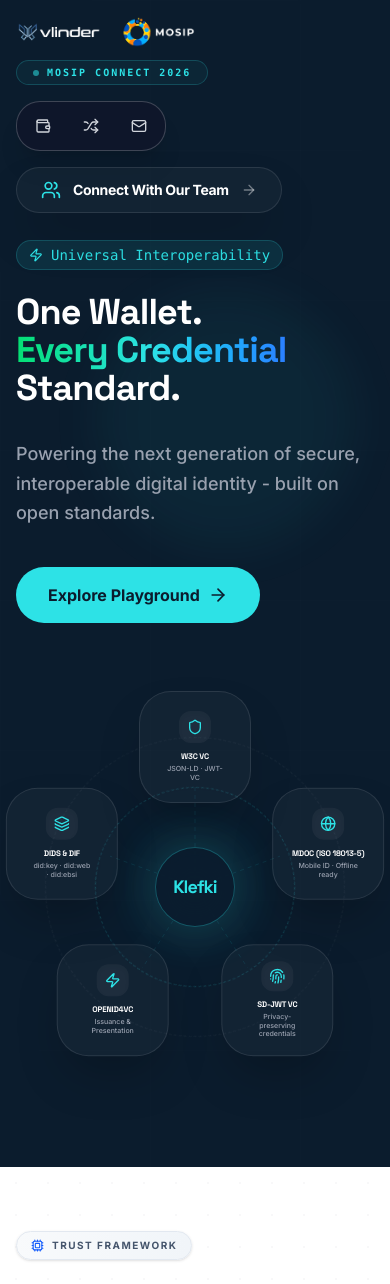
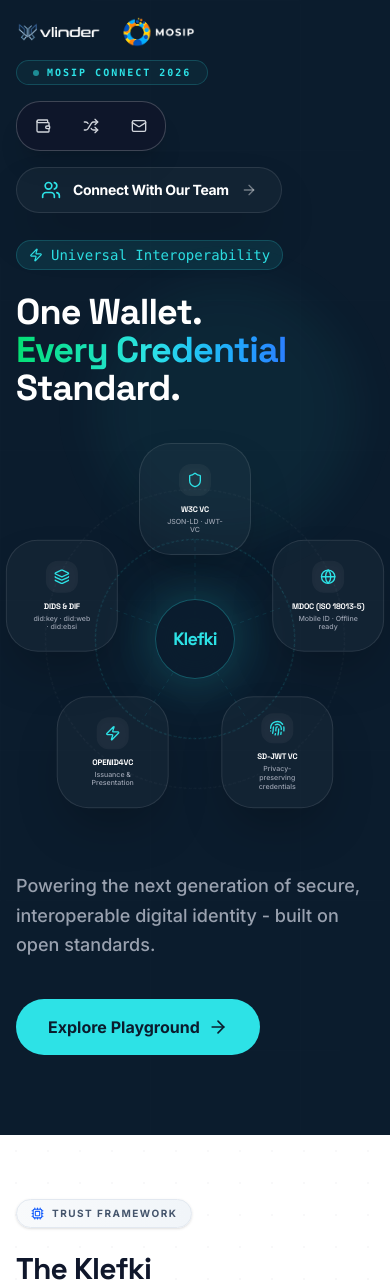
Before and after one commit to kishorekumarj79/Landing-Page, a React (Vite) app: page / in a window 390 px wide. Shown: the top 1284 px of the page. Built offline with nearby package versions, Linux system fonts and the light colour scheme.

Commit message:
fix: mobile optimized

```diff
--- a/src/components/Hero.jsx
+++ b/src/components/Hero.jsx
@@ -326,12 +326,81 @@
 
             <div className="max-w-7xl mx-auto px-4 sm:px-6 lg:px-8 relative z-10 w-full pt-60 md:pt-48 pb-20">
                 <div className="grid lg:grid-cols-2 gap-16 items-center">
+                    {/* Standards Orbit Logic extracted for reusability */}
+                    {(() => {
+                        const StandardsOrbit = ({ mobile = false }) => (
+                            <div className={`relative ${mobile ? 'h-[400px] mb-8' : 'h-[550px] lg:order-2'} flex items-center justify-center transform-gpu`}>
+                                {/* Animated Rings */}
+                                <div className={`absolute ${mobile ? 'w-[200px] h-[200px]' : 'w-[300px] h-[300px]'} rounded-full border border-dashed border-accent/20 animate-[spin_40s_linear_infinite]`} />
+                                <div className={`absolute ${mobile ? 'w-[300px] h-[300px]' : 'w-[450px] h-[450px]'} rounded-full border border-dashed border-white/5 animate-[spin_60s_linear_infinite_reverse]`} />
+
+                                {/* Connection Lines (Static SVG) */}
+                                <svg className="absolute inset-0 w-full h-full pointer-events-none">
+                                    {standards.map((_, index) => {
+                                        const angle = (index * 72 * Math.PI) / 180 - (Math.PI / 2);
+                                        const x2 = 50 + (Math.cos(angle) * (mobile ? 25 : 35));
+                                        const y2 = 50 + (Math.sin(angle) * (mobile ? 25 : 35));
+                                        return (
+                                            <line
+                                                key={index}
+                                                x1="50%" y1="50%"
+                                                x2={`${x2}%`} y2={`${y2}%`}
+                                                stroke="rgba(45, 226, 230, 0.1)"
+                                                strokeWidth="1"
+                                                strokeDasharray="4 4"
+                                            />
+                                        );
+                                    })}
+                                </svg>
+
+                                {/* Central Hub */}
+                                <div className="relative z-20">
+                                    <div className={`absolute inset-0 bg-accent/20 rounded-full blur-2xl animate-pulse`} />
+                                    <div className={`${mobile ? 'w-20 h-20' : 'w-28 h-28'} bg-primary/80 backdrop-blur-xl rounded-full border border-accent/30 flex flex-col items-center justify-center shadow-[0_0_50px_rgba(45,226,230,0.2)]`}>
+                                        <div className={`${mobile ? 'text-lg' : 'text-2xl'} font-bold font-display text-accent tracking-tighter`}>Klefki</div>
+                                    </div>
+                                </div>
+
+                                {/* Orbiting Standards Cards */}
+                                {standards.map((item, index) => {
+                                    const angle = (index * 72 * Math.PI) / 180 - (Math.PI / 2);
+                                    const radius = mobile ? 140 : 220;
+                                    const x = Math.cos(angle) * radius;
+                                    const y = Math.sin(angle) * radius;
+
+                                    return (
+                                        <motion.div
+                                            key={index}
+                                            className="absolute z-10 transform-gpu"
+                                            initial={{ x: 0, y: 0, opacity: 0 }}
+                                            animate={{ x: x, y: y, opacity: 1 }}
+                                            transition={{ duration: 0.8, delay: 0.5 + index * 0.1, ease: "easeOut" }}
+                                        >
+                                            <div className={`p-4 md:p-5 rounded-[2rem] md:rounded-[2.5rem] bg-white/[0.03] border ${item.border} ${mobile ? '' : 'backdrop-blur-xl'} shadow-2xl hover:bg-white/10 transition-all duration-500 transform-gpu group cursor-pointer text-center ${mobile ? 'w-28 h-28' : 'w-40 h-40'} flex flex-col items-center justify-center border-white/10`}>
+                                                <div className={`${mobile ? 'w-8 h-8' : 'w-12 h-12'} rounded-xl md:rounded-2xl bg-white/5 flex items-center justify-center mb-2 md:mb-3 group-hover:scale-110 transition-transform duration-500 shadow-inner overflow-hidden relative`}>
+                                                    <div className="absolute inset-0 bg-gradient-to-br from-white/10 to-transparent opacity-0 group-hover:opacity-100 transition-opacity" />
+                                                    <item.icon className={`${mobile ? 'w-4 h-4' : 'w-6 h-6'} text-accent relative z-10`} />
+                                                </div>
+                                                <h4 className={`${mobile ? 'text-[8px]' : 'text-xs'} font-bold text-white mb-1 leading-tight tracking-tight uppercase`}>{item.name}</h4>
+                                                <p className={`${mobile ? 'text-[7px]' : 'text-[10px]'} text-gray-400 font-medium leading-tight ${mobile ? 'max-w-[60px]' : 'max-w-[80px]'}`}>{item.description}</p>
+                                            </div>
+                                        </motion.div>
+                                    );
+                                })}
+                            </div>
+                        );
+
+                        return (
+                            <>
+                                {/* Desktop Orbit (Right Column) */}
+                                {!isMobile && <StandardsOrbit />}
+
                                 {/* Text Content */}
                                 <motion.div
                                     initial={isMobile ? { opacity: 1, x: 0 } : { opacity: 0, x: -30 }}
                                     animate={{ opacity: 1, x: 0 }}
                                     transition={{ duration: isMobile ? 0 : 0.8 }}
-                        className="text-left"
+                                    className="text-left lg:order-1"
                                 >
                                     <div className="inline-flex items-center px-3 py-1 rounded-full bg-accent/10 border border-accent/20 text-accent text-sm font-mono mb-6">
                                         <Zap size={14} className="mr-2" />
@@ -344,6 +413,9 @@
                                         </span> <br />
                                         Standard.
                                     </h1>
+
+                                    {/* Mobile Orbit (Between Heading and Paragraph) */}
+                                    {isMobile && <StandardsOrbit mobile={true} />}
 
                                     <p className="text-lg md:text-xl text-gray-400 mb-10 max-w-xl leading-relaxed font-medium">
                                         Powering the next generation of secure, interoperable digital identity - built on open standards. </p>
@@ -363,67 +435,9 @@
                                         </button>
                                     </div>
                                 </motion.div>
-
-                    {/* Responsive Circular Orbit for Standards */}
-                    <div className={`relative ${isMobile ? 'h-[400px]' : 'h-[550px]'} flex items-center justify-center transform-gpu`}>
-                        {/* Animated Rings */}
-                        <div className={`absolute ${isMobile ? 'w-[200px] h-[200px]' : 'w-[300px] h-[300px]'} rounded-full border border-dashed border-accent/20 animate-[spin_40s_linear_infinite]`} />
-                        <div className={`absolute ${isMobile ? 'w-[300px] h-[300px]' : 'w-[450px] h-[450px]'} rounded-full border border-dashed border-white/5 animate-[spin_60s_linear_infinite_reverse]`} />
-
-                        {/* Connection Lines (Static SVG) */}
-                        <svg className="absolute inset-0 w-full h-full pointer-events-none">
-                            {standards.map((_, index) => {
-                                const angle = (index * 72 * Math.PI) / 180 - (Math.PI / 2);
-                                const x2 = 50 + (Math.cos(angle) * (isMobile ? 25 : 35));
-                                const y2 = 50 + (Math.sin(angle) * (isMobile ? 25 : 35));
-                                return (
-                                    <line
-                                        key={index}
-                                        x1="50%" y1="50%"
-                                        x2={`${x2}%`} y2={`${y2}%`}
-                                        stroke="rgba(45, 226, 230, 0.1)"
-                                        strokeWidth="1"
-                                        strokeDasharray="4 4"
-                                    />
+                            </>
                         );
-                            })}
-                        </svg>
-
-                        {/* Central Hub */}
-                        <div className="relative z-20">
-                            <div className={`absolute inset-0 bg-accent/20 rounded-full blur-2xl animate-pulse`} />
-                            <div className={`${isMobile ? 'w-20 h-20' : 'w-28 h-28'} bg-primary/80 backdrop-blur-xl rounded-full border border-accent/30 flex flex-col items-center justify-center shadow-[0_0_50px_rgba(45,226,230,0.2)]`}>
-                                <div className={`${isMobile ? 'text-lg' : 'text-2xl'} font-bold font-display text-accent tracking-tighter`}>Klefki</div>
-                            </div>
-                        </div>
-
-                        {/* Orbiting Standards Cards */}
-                        {standards.map((item, index) => {
-                            const angle = (index * 72 * Math.PI) / 180 - (Math.PI / 2);
-                            const radius = isMobile ? 140 : 220;
-                            const x = Math.cos(angle) * radius;
-                            const y = Math.sin(angle) * radius;
-
-                            return (
-                                <motion.div
-                                    key={index}
-                                    className="absolute z-10 transform-gpu"
-                                    initial={{ x: 0, y: 0, opacity: 0 }}
-                                    animate={{ x: x, y: y, opacity: 1 }}
-                                    transition={{ duration: 0.8, delay: 0.5 + index * 0.1, ease: "easeOut" }}
-                                >
-                                    <div className={`p-4 md:p-5 rounded-[2rem] md:rounded-[2.5rem] bg-white/[0.03] border ${item.border} ${isMobile ? '' : 'backdrop-blur-xl'} shadow-2xl hover:bg-white/10 transition-all duration-500 transform-gpu group cursor-pointer text-center ${isMobile ? 'w-28 h-28' : 'w-40 h-40'} flex flex-col items-center justify-center border-white/10`}>
-                                        <div className={`${isMobile ? 'w-8 h-8' : 'w-12 h-12'} rounded-xl md:rounded-2xl bg-white/5 flex items-center justify-center mb-2 md:mb-3 group-hover:scale-110 transition-transform duration-500 shadow-inner overflow-hidden relative`}>
-                                            <div className="absolute inset-0 bg-gradient-to-br from-white/10 to-transparent opacity-0 group-hover:opacity-100 transition-opacity" />
-                                            <item.icon className={`${isMobile ? 'w-4 h-4' : 'w-6 h-6'} text-accent relative z-10`} />
-                                        </div>
-                                        <h4 className={`${isMobile ? 'text-[8px]' : 'text-xs'} font-bold text-white mb-1 leading-tight tracking-tight uppercase`}>{item.name}</h4>
-                                        <p className={`${isMobile ? 'text-[7px]' : 'text-[10px]'} text-gray-400 font-medium leading-tight ${isMobile ? 'max-w-[60px]' : 'max-w-[80px]'}`}>{item.description}</p>
-                                    </div>
-                                </motion.div>
-                            );
-                        })}
-                    </div>
+                    })()}
                 </div>
             </div>
             {/* Team Modal - Innovative Fullscreen Glass Version */}
```
Lines whose indentation alone changed are shown as unchanged.
